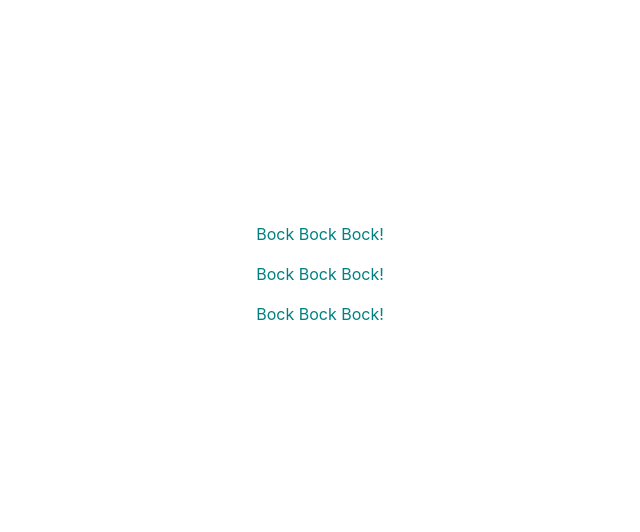
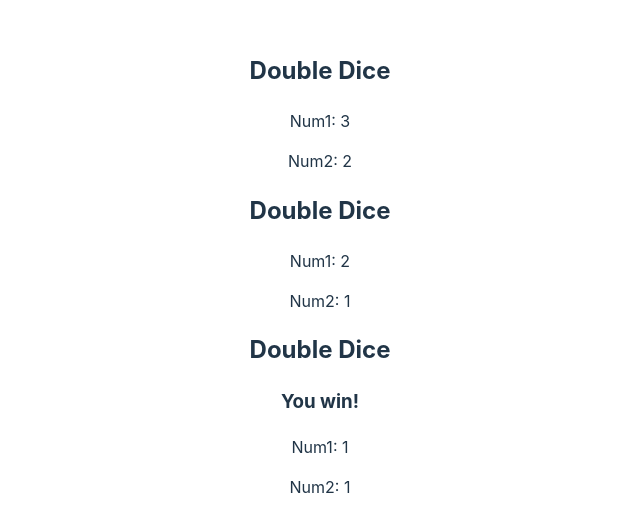
Before and after one commit to dominik-matysek/React-App, a React (Vite) app: page / in a window 1280 px wide. Shown: the part 126-658 px from the top of the page, without its empty margins (320-960 px from the left). Built offline with nearby package versions, Linux system fonts and the light colour scheme.

Commit message:
Learning more - Added prop values, passed arrays and objects, used conditionals.

```diff
--- a/src/App.jsx
+++ b/src/App.jsx
@@ -1,12 +1,30 @@
 import './App.css'
 import Chicken from "./Chicken";
+import Greeter from "./Greeter";
+import Die from "./Die";
+import ListPicker from './ListPicker';
+import DoubleDice from './DoubleDice';
+
 
 function App() {
  return (
   <div>
-    <Chicken/>
-    <Chicken/>
-    <Chicken/>
+    {/* When we don't want strings we use {} instead of "" */}
+    {/* <Die numSides={20}/>
+    <Die numSides={6}/>
+    <Die numSides={12}/> */}
+    {/* <Greeter person="Bill" from="Colt"/> */}
+    {/* We need {} to pass an array because inside of {} is treated as pure JS (I guess) */}
+    {/* {} is a syntax to escape JSX */}
+    {/* <ListPicker values={[1, 2, 3]}/>
+    <ListPicker values={["a", "b", "c"]}/> */}
+    {/* Below {} is a syntax to escape JSX AND THEN a JS object */}
+    {/* <ListPicker values={{a: 1, b: 2}}/> */}
+
+    <DoubleDice/>
+    <DoubleDice/>
+    <DoubleDice/>
+
   </div>
  );
 }
--- /dev/null
+++ b/src/Die.jsx
@@ -0,0 +1,9 @@
+// 6 is a default value for numSides
+export default function Die({ numSides = 6 }) {
+    const roll = Math.floor(Math.random() * numSides) + 1;
+    return (
+      <p>
+        {numSides}-sided die roll: {roll}
+      </p>
+    );
+  }
--- /dev/null
+++ b/src/DoubleDice.jsx
@@ -0,0 +1,54 @@
+// Different ways for simple dice game below
+
+export default function DoubleDice() {
+    const num1 = Math.floor(Math.random()*3) + 1;
+    const num2 = Math.floor(Math.random()*3) + 1;
+    return (
+        <div>
+            <h2>Double Dice</h2>
+            {num1 === num2 && <h3>You win!</h3> }
+            <p>Num1: {num1}</p>
+            <p>Num2: {num2}</p>
+        </div>
+    );
+}
+
+// export default function DoubleDice() {
+//     const num1 = Math.floor(Math.random()*3) + 1;
+//     const num2 = Math.floor(Math.random()*3) + 1;
+//     return (
+//         <div>
+//             <h2>Double Dice</h2>
+//             {num1 === num2 ? <h3>You win!</h3>: null}
+//             <p>Num1: {num1}</p>
+//             <p>Num2: {num2}</p>
+//         </div>
+//     );
+// }
+
+// export default function DoubleDice() {
+//     const num1 = Math.floor(Math.random()*3) + 1;
+//     const num2 = Math.floor(Math.random()*3) + 1;
+//     const result = num1 === num2 ? "You win!" : "You lose :(";
+//     return (
+//         <div>
+//             <h2>{num1 === num2 ? "You win!" : "You lose :("}</h2>
+//             <p>Num1: {num1}</p>
+//             <p>Num2: {num2}</p>
+//         </div>
+//     );
+// }
+
+
+// export default function DoubleDice() {
+//     const num1 = Math.floor(Math.random()*3) + 1;
+//     const num2 = Math.floor(Math.random()*3) + 1;
+//     const result = num1 === num2 ? "You win!" : "You lose :(";
+//     return (
+//         <div>
+//             <h2>{result}</h2>
+//             <p>Num1: {num1}</p>
+//             <p>Num2: {num2}</p>
+//         </div>
+//     );
+// }
--- /dev/null
+++ b/src/Greeter.jsx
@@ -0,0 +1,15 @@
+// export default function Greeter(props) {
+//     // console.log(props.person);
+//     return <h1> Hi there, {props.person}! </h1>
+// }
+
+// With destructurizing
+export default function Greeter({person, from}) {
+    // console.log(props.person);
+    return (
+        <>
+            <h1> Hi there, {person}! </h1>
+            <h2>-{from}</h2>
+        </>
+    );
+}
--- /dev/null
+++ b/src/ListPicker.jsx
@@ -0,0 +1,10 @@
+export default function ListPicker({values}) {
+    const randIdx = Math.floor(Math.random()*values.length);
+    const randElement = values[randIdx];
+    return (
+        <div>
+            <p>The list of values: {values}</p>
+            <p>Random element is: {randElement}</p>
+        </div>
+    )
+}
```
